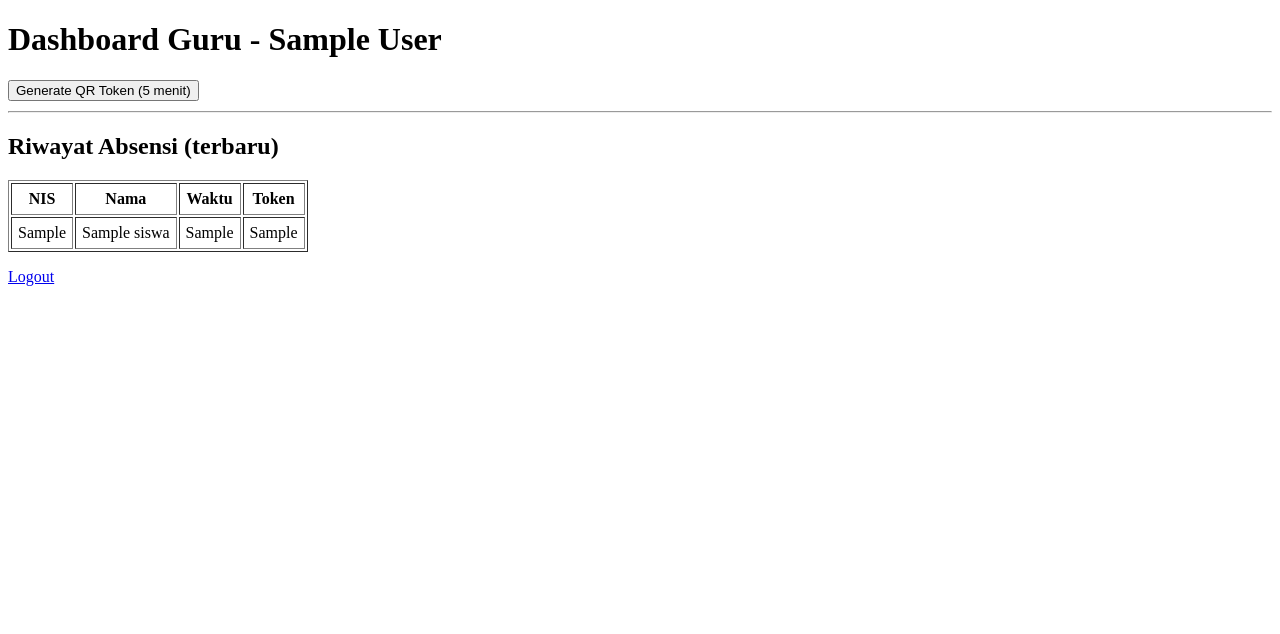
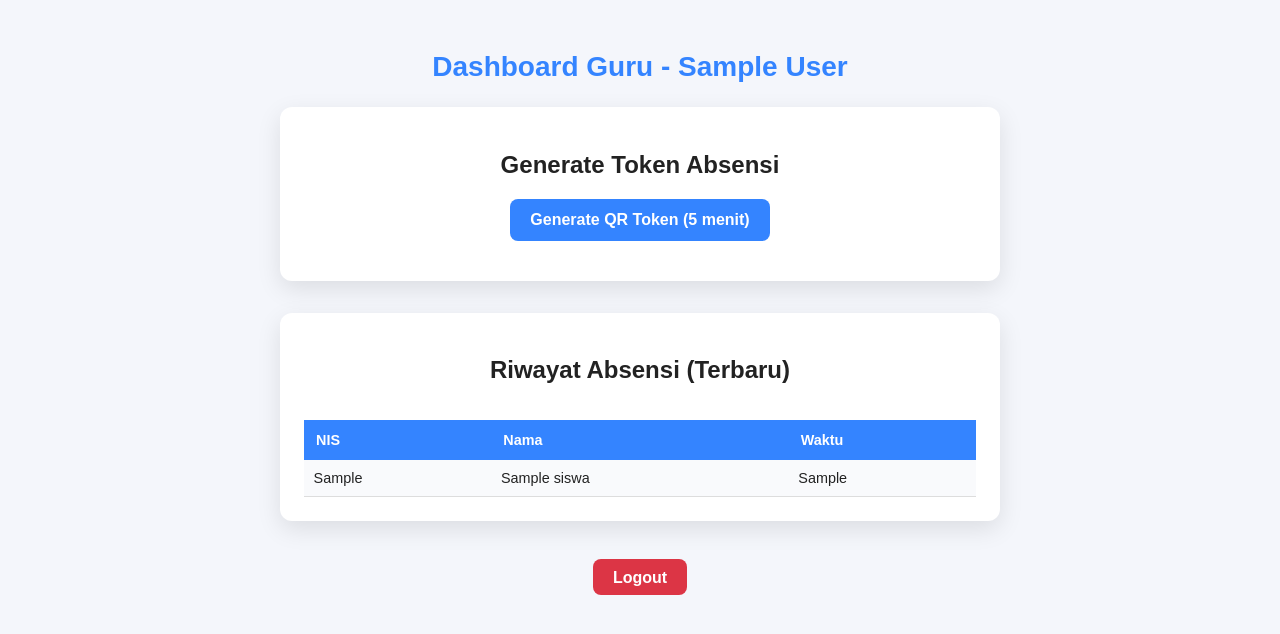
Before and after one commit to ffattahh/final-project, a Flask app: page /guru in a window 1280 px wide. Shown: the top 634 px of the page. Run offline with Flask 3, Linux system fonts and the light colour scheme; the visitor is signed in with stand-in values (Sample User, id 1); tables that the repository leaves empty or names only in its code hold one stand-in row (values such as "Sample post").

Commit message:
feat:styling dashboard guru

```diff
--- a/templates/guru.html
+++ b/templates/guru.html
@@ -5,36 +5,212 @@
   <meta charset="utf-8" />
   <meta name="viewport" content="width=device-width,initial-scale=1" />
   <title>Dashboard Guru</title>
+  <style>
+    :root {
+      --primary: #3484FF;
+      --primary-hover: #2d74e3;
+      --accent: #58D2FF;
+      --text-dark: #222;
+      --bg-light: #f4f6fb;
+      --radius: 0.75rem;
+      --shadow: 0 0.5rem 1.5rem rgba(0, 0, 0, 0.1);
+    }
+
+    * {
+      box-sizing: border-box;
+      font-family: "Poppins", sans-serif;
+    }
+
+    body {
+      margin: 0;
+      background: var(--bg-light);
+      color: var(--text-dark);
+      display: flex;
+      flex-direction: column;
+      align-items: center;
+      padding: 2rem 1rem;
+    }
+
+    h1 {
+      color: var(--primary);
+      font-size: 1.75rem;
+      margin-bottom: 1.5rem;
+      text-align: center;
+    }
+
+    .card {
+      display: flex;
+      justify-content: center;
+      align-items: center;
+      flex-direction: column;
+      background: #fff;
+      border-radius: var(--radius);
+      box-shadow: var(--shadow);
+      padding: 1.5rem;
+      width: 100%;
+      max-width: 45rem;
+      margin-bottom: 2rem;
+    }
+
+    #btn-generate {
+      background: var(--primary);
+      color: #fff;
+      border: none;
+      border-radius: 0.5rem;
+      padding: 0.75rem 1.25rem;
+      font-size: 1rem;
+      font-weight: 600;
+      cursor: pointer;
+      transition: background 0.3s ease;
+    }
+
+    #btn-generate:hover {
+      background: var(--accent);
+      color: #fff;
+    }
+
+    #qr-area {
+      margin-top: 1rem;
+      text-align: center;
+    }
+
+    #qr-area img {
+      margin-top: 0.75rem;
+      width: 20rem;
+      height: 20rem;
+      object-fit: contain;
+    }
+
+    table {
+      width: 100%;
+      border-collapse: collapse;
+      margin-top: 1rem;
+      font-size: 0.9rem;
+    }
+
+    table th {
+      background: var(--primary);
+      color: #fff;
+      text-align: left;
+      padding: 0.75rem;
+    }
+
+    table td {
+      border-bottom: 1px solid #ddd;
+      padding: 0.6rem;
+    }
+
+    tr:nth-child(even) {
+      background: #f9fafc;
+    }
+
+    .logout {
+      margin-top: 1rem;
+      text-align: center;
+    }
+
+    .logout a {
+      text-decoration: none;
+      color: #fff;
+      background: #dc3545;
+      padding: 0.6rem 1.25rem;
+      border-radius: 0.5rem;
+      font-weight: 600;
+      transition: background 0.3s ease;
+    }
+
+    .logout a:hover {
+      background: #c82333;
+    }
+
+
+    @media (max-width: 40rem) {
+      .card {
+        padding: 1rem;
+      }
+      table th, table td {
+        font-size: 0.8rem;
+      }
+      #qr-area img {
+        width: 8rem;
+        height: 8rem;
+      }
+    }
+  </style>
 </head>
 <body>
   <h1>Dashboard Guru - {{ nama }}</h1>
+
+  <!-- CARD QR -->
+  <div class="card">
+    <h2>Generate Token Absensi</h2>
     <button id="btn-generate">Generate QR Token (5 menit)</button>
-  <div id="qr-area" style="margin-top:10px;"></div>
-  <hr>
-  <h2>Riwayat Absensi (terbaru)</h2>
-  <table border="1" cellpadding="6">
-    <tr><th>NIS</th><th>Nama</th><th>Waktu</th><th>Token</th></tr>
+    <div id="qr-area"></div>
+  </div>
+
+  <!-- CARD ABSENSI -->
+  <div class="card">
+    <h2>Riwayat Absensi (Terbaru)</h2>
+    <table>
+      <tr>
+        <th>NIS</th>
+        <th>Nama</th>
+        <th>Waktu</th>
+        <!-- <th>Token</th> -->
+      </tr>
       {% for a in absensi %}
       <tr>
         <td>{{ a.nis }}</td>
         <td>{{ a.nama_siswa }}</td>
         <td>{{ a.waktu_absen }}</td>
-      <td style="max-width:200px;overflow:auto;">{{ a.token_qr }}</td>
+        <!-- <td style="max-width:10rem; overflow:auto;">{{ a.token_qr }}</td> -->
       </tr>
       {% endfor %}
     </table>
+  </div>
 
-  <p><a href="/logout">Logout</a></p>
+  <div class="logout">
+    <a href="/logout">Logout</a>
+  </div>
 
   <script>
+  // document.getElementById('btn-generate').addEventListener('click', async () => {
+  //   const res = await fetch('/generate_token', { method: 'POST' });
+  //   const j = await res.json();
+  //   if (j.status === 'success') {
+  //     const qrArea = document.getElementById('qr-area');
+  //     qrArea.innerHTML = `<p>Token valid ${j.expires_in} detik</p><img src="${j.qr_url}" alt="QR">`;
+  //   } else {
+  //     alert('Gagal generate token: ' + (j.message || 'unknown'));
+  //   }
+  // });
+
   document.getElementById('btn-generate').addEventListener('click', async () => {
-  const res = await fetch('/generate_token', {method:'POST'});
+  const res = await fetch('/generate_token', { method: 'POST' });
   const j = await res.json();
-  if(j.status==='success'){
+  if (j.status === 'success') {
     const qrArea = document.getElementById('qr-area');
-    qrArea.innerHTML = `<p>Token valid ${j.expires_in} detik</p><img src="${j.qr_url}" alt="QR">`;
+    let waktu = j.expires_in;
+
+    // Tampilkan QR + waktu awal
+    qrArea.innerHTML = `
+      <p>Token valid <span id="countdown">${waktu}</span> detik</p>
+      <img src="${j.qr_url}" alt="QR">
+    `;
+
+    // Fungsi hitung mundur tiap 1 detik
+    const timer = setInterval(() => {
+      waktu--;
+      document.getElementById('countdown').textContent = waktu;
+
+      if (waktu <= 0) {
+        clearInterval(timer);
+        qrArea.innerHTML = "<p style='color:red;'>Token sudah kedaluwarsa ❌</p>";
+      }
+    }, 1000);
+
   } else {
-    alert('Gagal generate token: '+ (j.message || 'unknown'));
+    alert('Gagal generate token: ' + (j.message || 'unknown'));
   }
 });
   </script>
```
Lines whose indentation alone changed are shown as unchanged.
